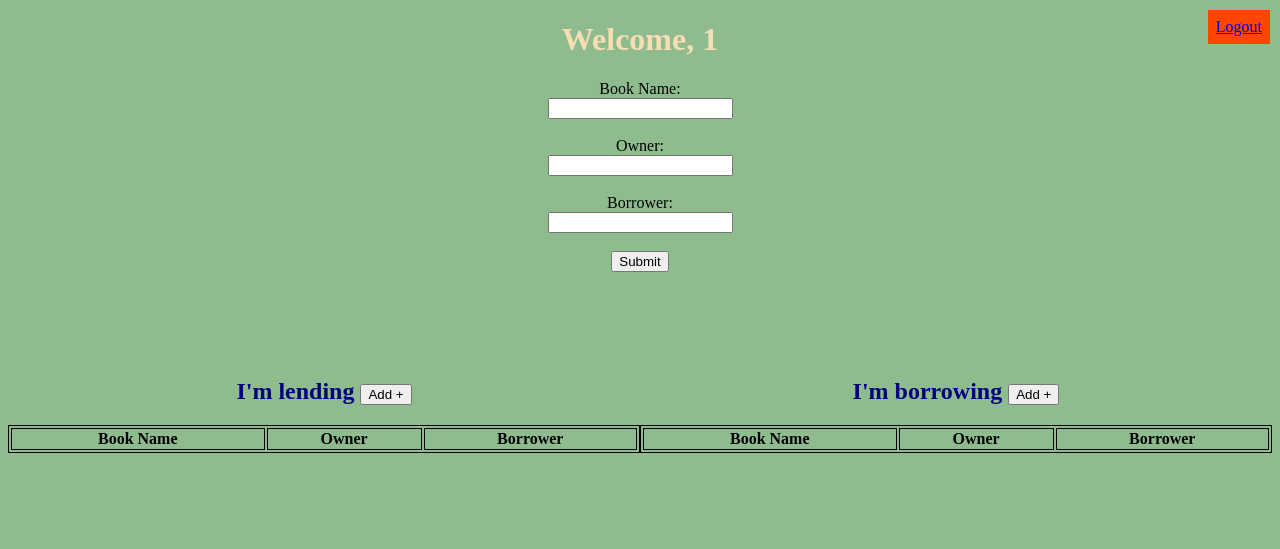
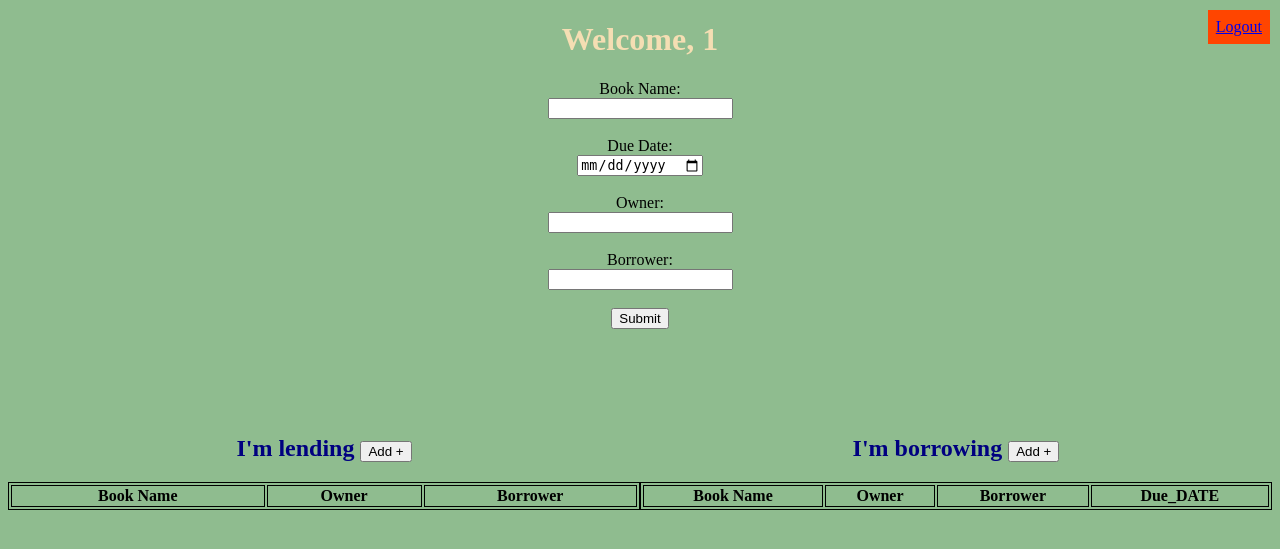
Before and after one commit to swehb/LetMeLendYou, a Flask app: page /api/create_new in a window 1280 px wide. Shown: the top 549 px of the page. Run offline with Flask 3, Linux system fonts and the light colour scheme; a user stored in the database is signed in; lists and menus that the app fills with data are empty; parts of the project's set-up code (start-up, migrations or seed data) failed here and were passed over.

Commit message:
Fixed due date displaying:

```diff
--- a/main.py
+++ b/main.py
@@ -176,9 +176,18 @@ def create_new():
 		owner = request.form["owner"]
 		borrower = request.form["borrower"]
 		book_name = request.form["bookname"]
-		# due_date = request.form["duedate"]
+		due_date = request.form["duedate"]
+		due_date_year = int(due_date[0:4])
+		due_date_month = int(due_date[5:7])
+		due_date_day = int(due_date[8:10])
 
-		new_entry = Entry(owner=owner, borrower=borrower, book_name=book_name) #, due_date=due_date)
+		print("I'm trying to add a book with the date of " + due_date)
+		print("as a substring " + due_date[0:4]+ " "+ due_date[5:7]+ " "+ due_date[8:10])
+
+		#new_entry = Entry(owner=owner, borrower=borrower, book_name=book_name) #, due_date=due_date) #without due dates
+		new_entry = Entry(owner=owner, borrower=borrower, book_name=book_name, due_date=datetime(due_date_year,due_date_month,due_date_day)) #with duedates! :)
+
+
 
 		try:
 			db.session.add(new_entry)
--- a/templates/homepage.html
+++ b/templates/homepage.html
@@ -21,8 +21,8 @@
   <label for="bookname">Book Name:</label><br>
   <input type="text" id="bookname" name="bookname" value="" required><br><br>
 
-  <!-- <label for="duedate">Due Date:</label><br>
-  <input type="date" id="duedate" name="duedate" value=""><br><br> -->
+  <label for="duedate">Due Date:</label><br>
+  <input type="date" id="duedate" name="duedate" value=""><br><br>
 
   <label for="owner">Owner:</label><br>
   <input type="text" id="owner" name="owner" value="" required><br><br>
@@ -136,12 +136,14 @@
                 <th>Book Name</th>
                 <th>Owner</th>
                 <th>Borrower</th>
+				<th>Due_DATE</th>
             </tr>
             {% for entry in entries_borrowing %}
             <tr>
                 <td>{{ entry.book_name }}</td>
                 <td>{{ entry.owner }}</td>
                 <td>{{ entry.borrower }}</td>
+				<td>{{ entry.due_date.strftime('%b %d, %Y')}}	</td>
             </tr>
             {% endfor %}
         </table>
```
Also changed, not shown: instance/entries.db.
